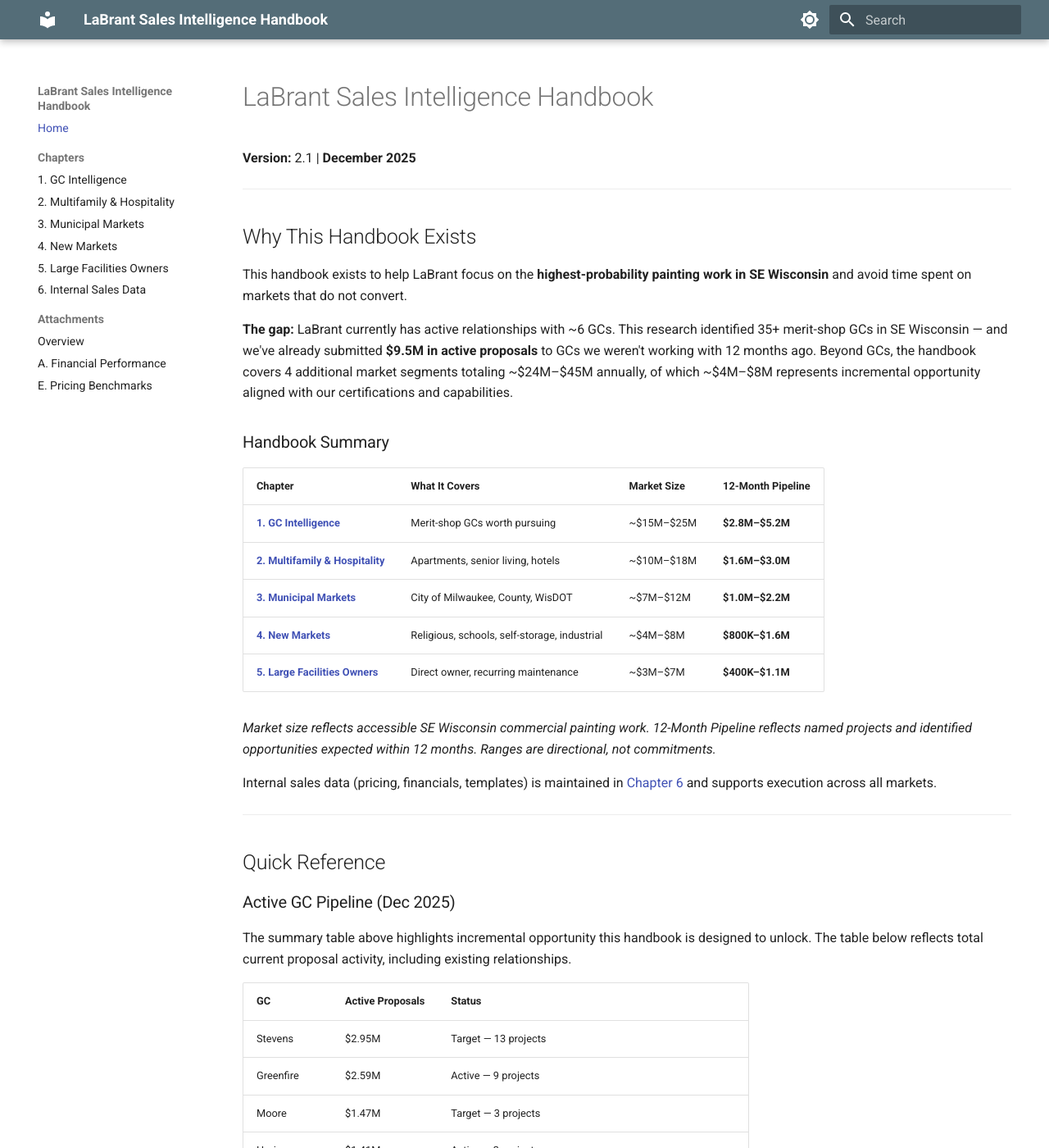
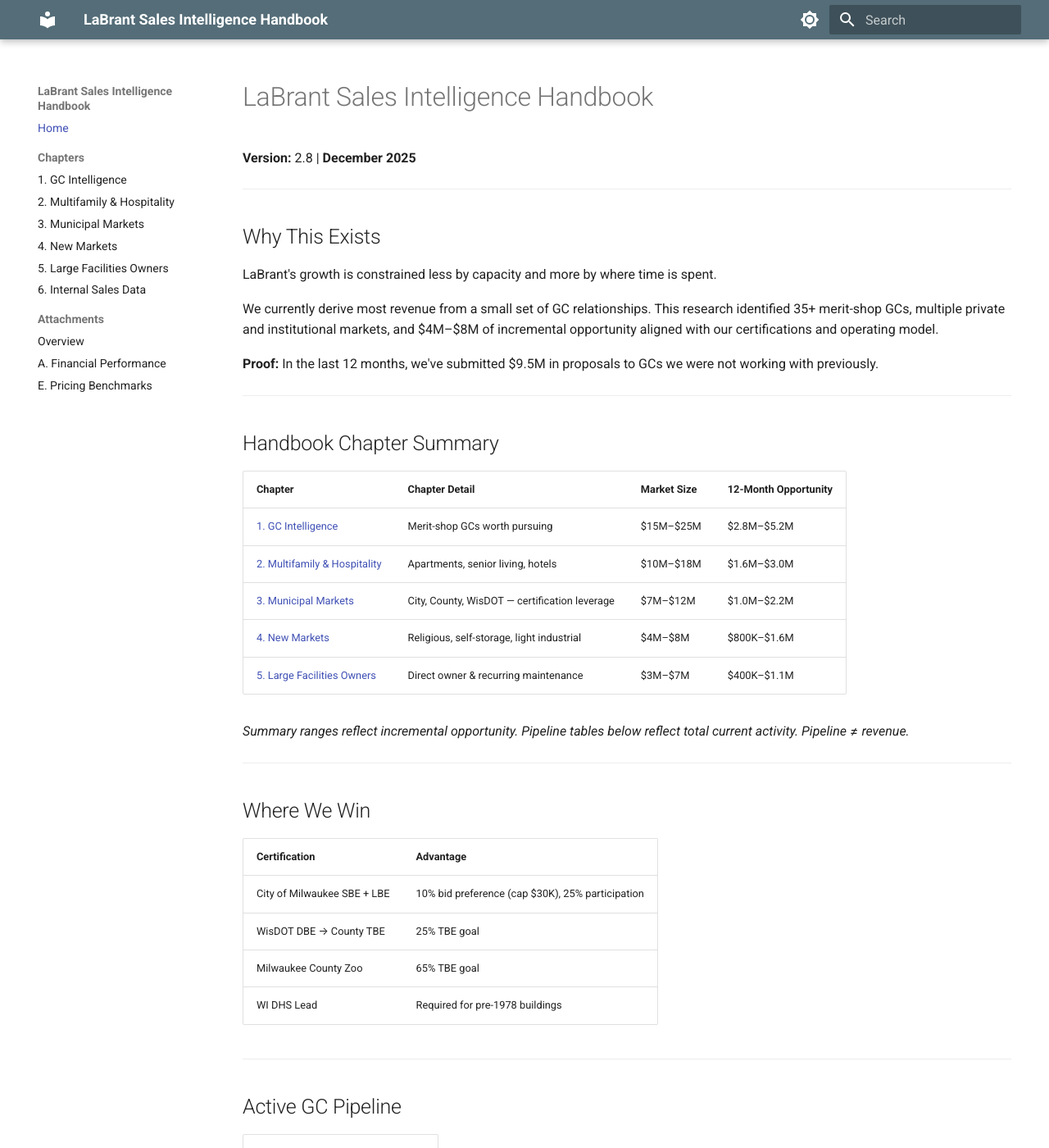
Before and after one commit to LaBrant-Associates-LLC/labrant-sales-intelligence, an MkDocs documentation site: the page built from docs/index.md, in a window 1280 px wide and 1400 px high. Shown: the whole window at 82% size. Built offline with MkDocs 1.6.1 and Material for MkDocs 9.7.7, drawn with Linux system fonts in a browser that asks for light colours; some of the changed text lies outside the part shown.

Commit message:
v2.8: Streamlined homepage
- Cleaner "Why This Exists" with proof point
- Simplified chapter summary table
- "Where We Win" certifications
- Compact "Active GC Pipeline" table
- "Do Not Pursue" in condensed format
- "How This Is Used" replaces verbose sections

🤖 Generated with [Claude Code](https://claude.com/claude-code)

Co-Authored-By: Claude Opus 4.5 <noreply@anthropic.com>

```diff
--- a/docs/index.md
+++ b/docs/index.md
@@ -5,177 +5,74 @@ hide:
 
 # LaBrant Sales Intelligence Handbook
 
-**Version:** 2.1 | **December 2025**
+**Version:** 2.8 | **December 2025**
 
 ---
 
-## Why This Handbook Exists
+## Why This Exists
 
-This handbook exists to help LaBrant focus on the **highest-probability painting work in SE Wisconsin** and avoid time spent on markets that do not convert.
+LaBrant's growth is constrained less by capacity and more by where time is spent.
 
-**The gap:** LaBrant currently has active relationships with ~6 GCs. This research identified 35+ merit-shop GCs in SE Wisconsin — and we've already submitted **$9.5M in active proposals** to GCs we weren't working with 12 months ago. Beyond GCs, the handbook covers 4 additional market segments totaling ~$24M–$45M annually, of which ~$4M–$8M represents incremental opportunity aligned with our certifications and capabilities.
+We currently derive most revenue from a small set of GC relationships. This research identified 35+ merit-shop GCs, multiple private and institutional markets, and $4M–$8M of incremental opportunity aligned with our certifications and operating model.
 
-### Handbook Summary
-
-| Chapter | What It Covers | Market Size | 12-Month Pipeline |
-|---------|----------------|-------------|-------------------|
-| [**1. GC Intelligence**](ch1-gc-intelligence/index.md) | Merit-shop GCs worth pursuing | ~$15M–$25M | **$2.8M–$5.2M** |
-| [**2. Multifamily & Hospitality**](ch2-multifamily-hospitality/index.md) | Apartments, senior living, hotels | ~$10M–$18M | **$1.6M–$3.0M** |
-| [**3. Municipal Markets**](ch3-municipal/index.md) | City of Milwaukee, County, WisDOT | ~$7M–$12M | **$1.0M–$2.2M** |
-| [**4. New Markets**](ch4-new-markets/index.md) | Religious, schools, self-storage, industrial | ~$4M–$8M | **$800K–$1.6M** |
-| [**5. Large Facilities Owners**](ch5-large-owners/index.md) | Direct owner, recurring maintenance | ~$3M–$7M | **$400K–$1.1M** |
-
-*Market size reflects accessible SE Wisconsin commercial painting work. 12-Month Pipeline reflects named projects and identified opportunities expected within 12 months. Ranges are directional, not commitments.*
-
-Internal sales data (pricing, financials, templates) is maintained in [Chapter 6](ch6-internal/index.md) and supports execution across all markets.
+**Proof:** In the last 12 months, we've submitted $9.5M in proposals to GCs we were not working with previously.
 
 ---
 
-## Quick Reference
+## Handbook Chapter Summary
 
-### Active GC Pipeline (Dec 2025)
+| Chapter | Chapter Detail | Market Size | 12-Month Opportunity |
+|---------|----------------|-------------|----------------------|
+| [1. GC Intelligence](ch1-gc-intelligence/index.md) | Merit-shop GCs worth pursuing | $15M–$25M | $2.8M–$5.2M |
+| [2. Multifamily & Hospitality](ch2-multifamily-hospitality/index.md) | Apartments, senior living, hotels | $10M–$18M | $1.6M–$3.0M |
+| [3. Municipal Markets](ch3-municipal/index.md) | City, County, WisDOT — certification leverage | $7M–$12M | $1.0M–$2.2M |
+| [4. New Markets](ch4-new-markets/index.md) | Religious, self-storage, light industrial | $4M–$8M | $800K–$1.6M |
+| [5. Large Facilities Owners](ch5-large-owners/index.md) | Direct owner & recurring maintenance | $3M–$7M | $400K–$1.1M |
 
-The summary table above highlights incremental opportunity this handbook is designed to unlock. The table below reflects total current proposal activity, including existing relationships.
+*Summary ranges reflect incremental opportunity. Pipeline tables below reflect total current activity. Pipeline ≠ revenue.*
 
-| GC | Active Proposals | Status |
-|----|------------------|--------|
-| Stevens | $2.95M | Target — 13 projects |
-| Greenfire | $2.59M | Active — 9 projects |
-| Moore | $1.47M | Target — 3 projects |
-| Horizon | $1.41M | Active — 3 projects |
-| North Central | $333K | Active — 3 projects |
-| MSP | $285K | Existing — 3 projects |
-| **Total** | **$9.0M** | Pipeline ≠ revenue. Conversion varies by GC and project type. |
+---
 
-### Certifications
+## Where We Win
 
 | Certification | Advantage |
 |---------------|-----------|
-| City of Milwaukee SBE + LBE | 10% bid preference (cap $30K), 25% participation goal |
-| WisDOT DBE → County TBE | 25% TBE goal on County construction |
+| City of Milwaukee SBE + LBE | 10% bid preference (cap $30K), 25% participation |
+| WisDOT DBE → County TBE | 25% TBE goal |
 | Milwaukee County Zoo | 65% TBE goal |
-| Wisconsin DHS Lead | Required for pre-1978 buildings |
-
-### Abbreviations
-
-| Term | Meaning |
-|------|---------|
-| DBE | Disadvantaged Business Enterprise |
-| SBE | Small Business Enterprise |
-| LBE | Local Business Enterprise |
-| TBE | Targeted Business Enterprise |
-| GC | General Contractor |
-| PLA | Project Labor Agreement |
-| WHEDA | Wisconsin Housing and Economic Development Authority |
-| T&M | Time and Materials |
-
-### Pursue
-
-| Market | Why |
-|--------|-----|
-| Merit-shop GCs | Stevens, Moore, Greenfire, VJS, McShane, Catalyst, Berghammer |
-| Senior living | Merit-shop GC dominance, recurring work |
-| WHEDA-funded housing | Diversity requirements favor DBE/SBE |
-| City/County contracts | Certification advantages apply |
-| Religious institutions | 642+ congregations, lead cert needed, low competition |
-| NCG Hospitality | 25% DBE requirement |
-
-### Avoid
-
-| Market | Why |
-|--------|-----|
-| JP Cullen, Miron, CG Schmidt, Findorff, Mortenson, Boldt, C.D. Smith, Hunzinger | Union signatory |
-| Public K-12 schools | Union GC dominance |
-| UW System | State prevailing wage, union preference |
-| Data centers | 100% union PLAs ($25B construction, zero access) |
-| Fire hydrants | 20 of 21 utilities do in-house |
-| Major hospital systems | Aurora, Froedtert, Ascension, Children's — union |
-| CG Schmidt | -$58K loss history |
-| Corliss | -$243K loss history |
-| Peridot CM | 10% margin across 9 jobs |
+| WI DHS Lead | Required for pre-1978 buildings |
 
 ---
 
-## This Week
+## Active GC Pipeline
 
-**Week of:** December 30, 2025
-
-| Priority | Contact | Phone | Purpose |
-|----------|---------|-------|---------|
-| 1 | Moore Construction | (262) 345-1280 | Willow Run Senior Living ($660K) |
-| 2 | Stevens Construction | (414) 828-5100 | Bluffs on Lake ($457K tentative) |
-| 3 | Greenfire Construction | (414) 727-6840 | Emerald Row phases ($884K) |
-| 4 | Sawall Development | (262) 297-4444 | Cudahy Applewood status |
-| 5 | Annex Group | (317) 353-5735 | Union at Rose Park ($216K) |
+| GC | Active Proposals |
+|----|------------------|
+| Stevens | $2.95M |
+| Greenfire | $2.59M |
+| Moore | $1.47M |
+| Horizon | $1.41M |
+| North Central | $333K |
+| MSP | $285K |
+| **Total** | **$9.0M** |
 
 ---
 
-## Canonical Data
+## Do Not Pursue
 
-| Data | Location | Update |
-|------|----------|--------|
-| Financial KPIs | Ch. 6 | Quarterly |
-| GC Pipeline | This page | Monthly |
-| Pricing | Ch. 6 | Per bid |
-| Weekly Priorities | This page | Weekly |
+**Union GCs:** JP Cullen, Miron, CG Schmidt, Findorff, Mortenson, Boldt, C.D. Smith, Hunzinger
+
+**Segments:** Public K-12 schools, UW System, Data centers, Fire hydrants
+
+**Loss History:** CG Schmidt (-$58K), Corliss (-$243K), Peridot CM (10% margin)
 
 ---
 
-## Find It Fast
+## How This Is Used
 
-| I need... | Go to |
-|-----------|-------|
-| A GC | [GC Index](#gc-index) |
-| A Developer | [Owner Index](#owner-index) |
-| A Municipality | [Municipality Index](#municipality-index) |
-| A Market Segment | [Segment Index](#segment-index) |
+- **Daily:** Active pipeline reference
+- **Weekly:** Decide where to spend sales time
+- **Quarterly:** Recalibrate opportunity ranges
+- **Always:** Link to canonical data — do not duplicate
 
----
-
-## Indices
-
-### GC Index
-
-| GC | Status | Active Pipeline |
-|----|--------|-----------------|
-| Stevens | Target | $2.95M |
-| Greenfire | Active | $2.59M |
-| Moore | Target | $1.47M |
-| Horizon | Active | $1.41M |
-| North Central | Active | $333K |
-| MSP | Existing | $285K |
-| Catalyst | Target | TBD |
-| Berghammer | Target | TBD |
-| VJS | Target | TBD |
-| CG Schmidt | **Avoid** | — |
-
-### Owner Index
-
-| Owner | Opportunity | Est. Value |
-|-------|-------------|------------|
-| Archdiocese | 190+ parishes | Recurring |
-| Capri Communities | Menomonee Falls | $250K–$400K |
-| NCG Hospitality | Moxy Milwaukee | $150K–$300K |
-| Sawall Development | Cudahy Applewood | $350K–$600K |
-| Annex Group | Union at Rose Park | $216K (submitted) |
-| Oxeland Group | Good Hope Road | $300K–$400K |
-
-### Municipality Index
-
-| Entity | Certification Advantage |
-|--------|-------------------------|
-| City of Milwaukee | 25% SBE + 10% LBE |
-| Milwaukee County | 25% TBE |
-| Milwaukee County Zoo | 65% TBE |
-| WisDOT | DBE |
-
-### Segment Index
-
-| Segment | Status | Notes |
-|---------|--------|-------|
-| Data Centers | **Avoid** | 100% union PLAs |
-| Hospitality | Pursue | NCG 25% DBE |
-| Multifamily | Pursue | $7M+ active pipeline |
-| Religious | Pursue | 642+ congregations |
-| Senior Living | Pursue | Moore, VJS, McShane |
-| Self-Storage | Pursue | New segment |
+Internal sales data (pricing, financials, templates) → [Chapter 6](ch6-internal/index.md)
```
